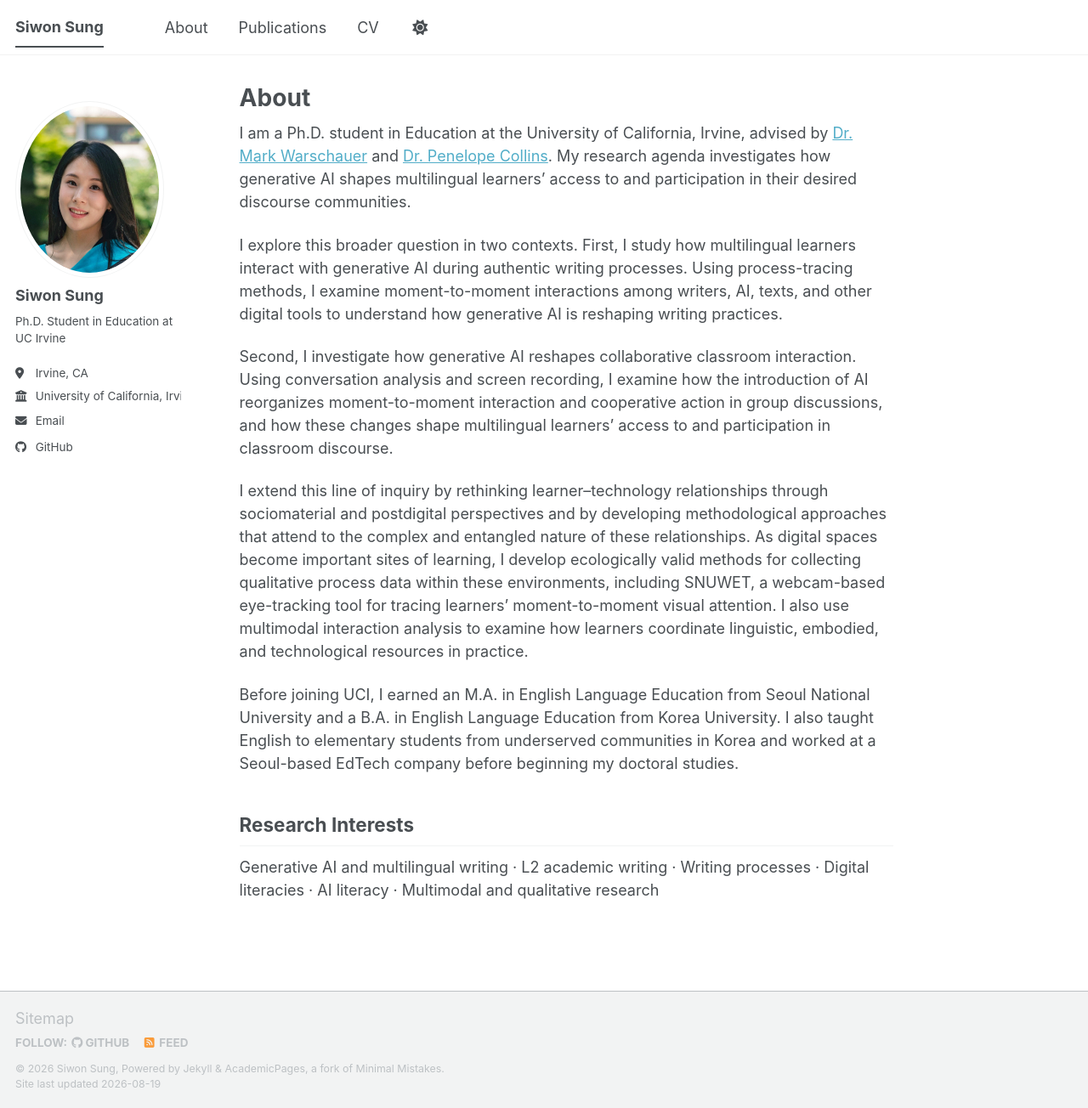
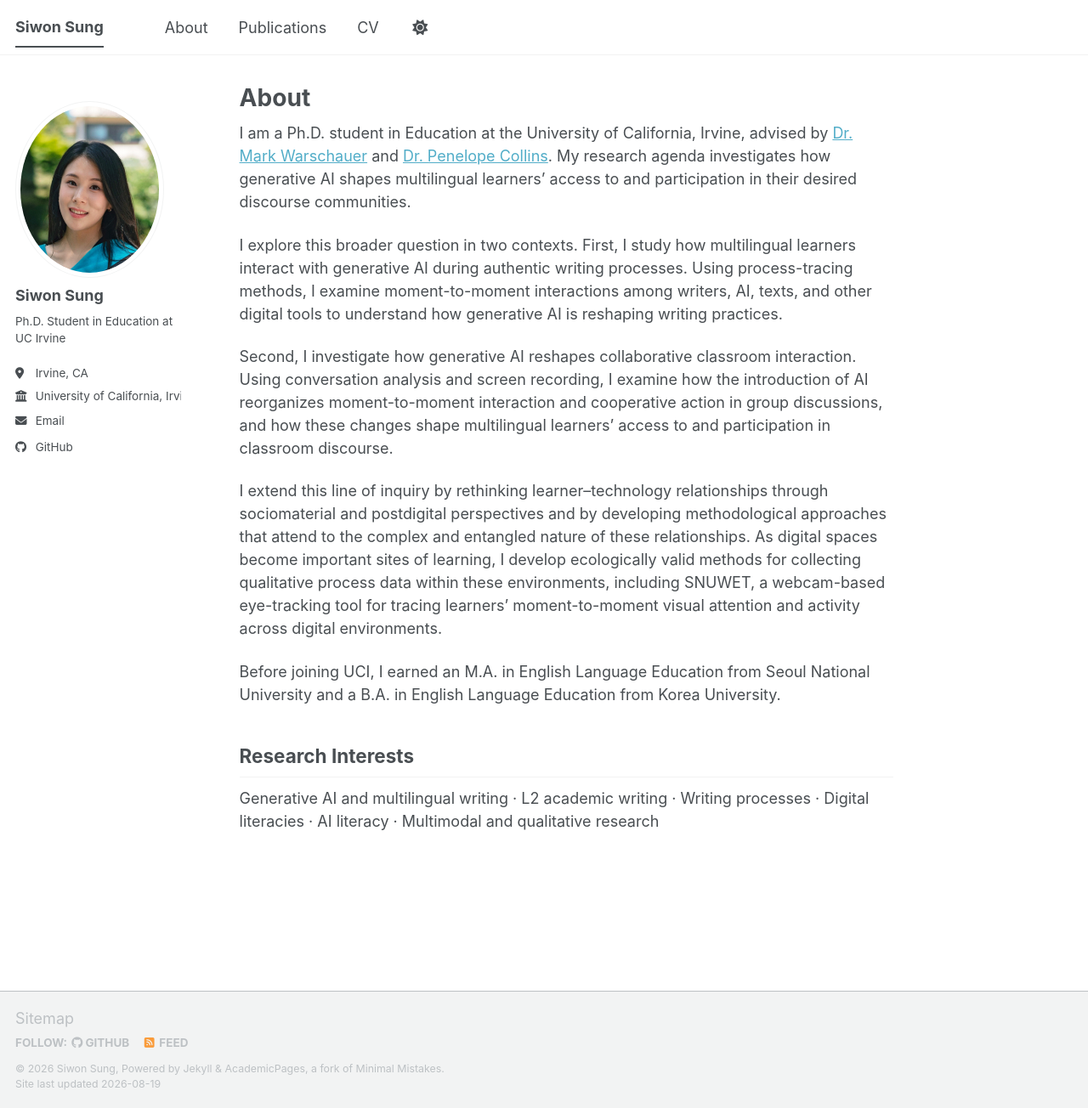
Before and after one commit to siwonsung/siwonsung.github.io, a Jekyll site: the page built from _pages/about.md, in a window 1280 px wide and 1304 px high. Shown: the whole window at 85% size. Built offline with Jekyll 4.4.1, drawn with Linux system fonts in a browser that asks for light colours; a script bundle is joined from its source files by our own code; library files that are not in the unit come from our copies.

Commit message:
Refine About bio and SNUWET description

```diff
--- a/_pages/about.md
+++ b/_pages/about.md
@@ -13,9 +13,9 @@
 
 Second, I investigate how generative AI reshapes collaborative classroom interaction. Using conversation analysis and screen recording, I examine how the introduction of AI reorganizes moment-to-moment interaction and cooperative action in group discussions, and how these changes shape multilingual learners’ access to and participation in classroom discourse.
 
-I extend this line of inquiry by rethinking learner–technology relationships through sociomaterial and postdigital perspectives and by developing methodological approaches that attend to the complex and entangled nature of these relationships. As digital spaces become important sites of learning, I develop ecologically valid methods for collecting qualitative process data within these environments, including SNUWET, a webcam-based eye-tracking tool for tracing learners’ moment-to-moment visual attention. I also use multimodal interaction analysis to examine how learners coordinate linguistic, embodied, and technological resources in practice.
+I extend this line of inquiry by rethinking learner–technology relationships through sociomaterial and postdigital perspectives and by developing methodological approaches that attend to the complex and entangled nature of these relationships. As digital spaces become important sites of learning, I develop ecologically valid methods for collecting qualitative process data within these environments, including SNUWET, a webcam-based eye-tracking tool for tracing learners’ moment-to-moment visual attention and activity across digital environments.
 
-Before joining UCI, I earned an M.A. in English Language Education from Seoul National University and a B.A. in English Language Education from Korea University. I also taught English to elementary students from underserved communities in Korea and worked at a Seoul-based EdTech company before beginning my doctoral studies.
+Before joining UCI, I earned an M.A. in English Language Education from Seoul National University and a B.A. in English Language Education from Korea University.
 
 ## Research Interests
 
```
